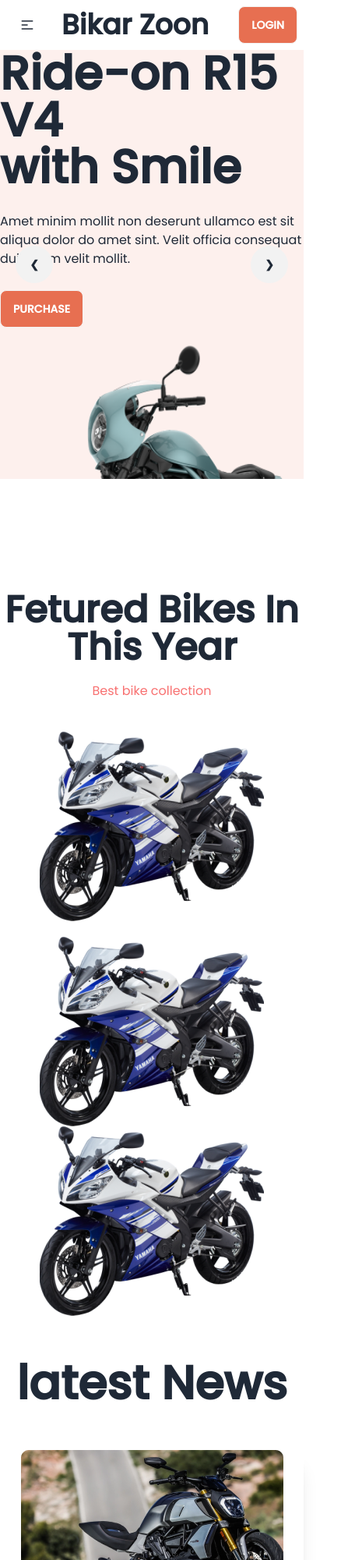
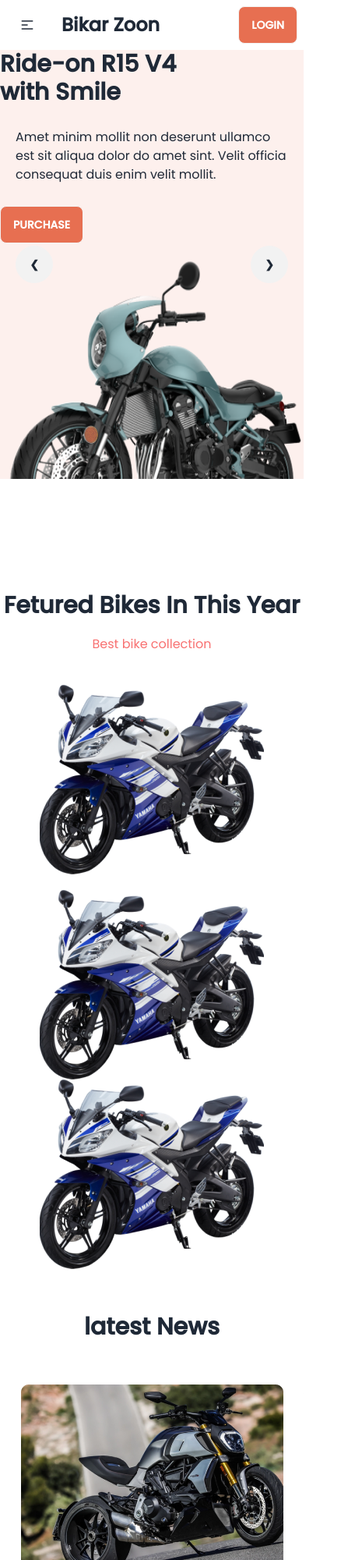
Before and after one commit to MINHAZ-UDDIN-ROOT/bike_lover, a plain HTML site: page index.html in a window 390 px wide. Shown: the top 2000 px of the page at 78% size, 447 px wide, since content can reach past the window. Drawn offline with nearby package versions, Linux system fonts and the light colour scheme; files whose address does not match are found by name.

Commit message:
add a update

```diff
--- a/index.html
+++ b/index.html
@@ -72,7 +72,9 @@
                 <li><a>Contact</a></li>
               </ul>
             </div>
-            <a class="btn btn-ghost normal-case text-4xl">Bikar Zoon</a>
+            <a class="btn btn-ghost normal-case text-2xl md:text-4xl"
+              >Bikar Zoon</a
+            >
           </div>
           <div class="navbar-center hidden lg:flex">
             <ul class="menu menu-horizontal text-base px-1">
@@ -93,11 +95,11 @@
           <div id="slide1" class="carousel-item relative w-full">
             <div class="flex flex-col lg:flex-row lg:p-24 gap-5">
               <div class="space-y-7 flex-1">
-                <h1 class="text-6xl font-bold">
+                <h1 class="text-3xl md:text-6xl font-bold">
                   Ride-on R15 V4<br />
                   with Smile
                 </h1>
-                <p>
+                <p class="px-5 lg:px-2">
                   Amet minim mollit non deserunt ullamco est sit aliqua dolor do
                   amet sint. Velit officia consequat duis enim velit mollit.
                 </p>
@@ -117,7 +119,7 @@
           <div id="slide2" class="carousel-item relative w-full">
             <div class="flex flex-col lg:flex-row lg:p-24 gap-5">
               <div class="space-y-7 flex-1">
-                <h1 class="text-6xl font-bold">
+                <h1 class="text-3xl md:text-6xl font-bold">
                   Ride-on R15 V4<br />
                   with Smile
                 </h1>
@@ -144,7 +146,7 @@
           <div id="slide3" class="carousel-item relative w-full">
             <div class="flex flex-col lg:flex-row lg:p-24 gap-5">
               <div class="space-y-7 flex-1">
-                <h1 class="text-6xl font-bold">
+                <h1 class="text-3xl md:text-6xl font-bold">
                   Ride-on R15 V4<br />
                   with Smile
                 </h1>
@@ -171,7 +173,7 @@
           <div id="slide4" class="carousel-item relative w-full">
             <div class="flex flex-col lg:flex-row lg:p-24 gap-5">
               <div class="space-y-7 flex-1">
-                <h1 class="text-6xl font-bold">
+                <h1 class="text-3xl md:text-6xl font-bold">
                   Ride-on R15 V4<br />
                   with Smile
                 </h1>
@@ -201,7 +203,7 @@
     <main class="md:container md:mx-auto">
       <section>
         <!-- new bick calaction  -->
-        <h1 class="text-5xl text-center mt-36 font-bold">
+        <h1 class="text-3xl lg:text-5xl text-center mt-36 font-bold">
           Fetured Bikes In This Year
         </h1>
         <p class="text-center mt-5 text-red-400">Best bike collection</p>
@@ -222,7 +224,9 @@
       </section>
       <!-- latest News section  -->
       <section>
-        <h1 class="text-6xl text-center font-bold my-14">latest News</h1>
+        <h1 class="text-3xl lg:text-6xl text-center font-bold my-14">
+          latest News
+        </h1>
         <div
           class="grid gap-10 lg:gap-5 grid-cols-1 md:grid-cols-2 lg:grid-cols-3"
         >
@@ -507,7 +511,7 @@
           <p>Download Now</p>
           <p>License</p>
         </div>
-        <div class="flex gap-x-6">
+        <div class="flex gap-x-2 md:gap-x-6">
           <a href="">About</a>
           <a href="">Features</a>
           <a href="">Pricing</a>
```
